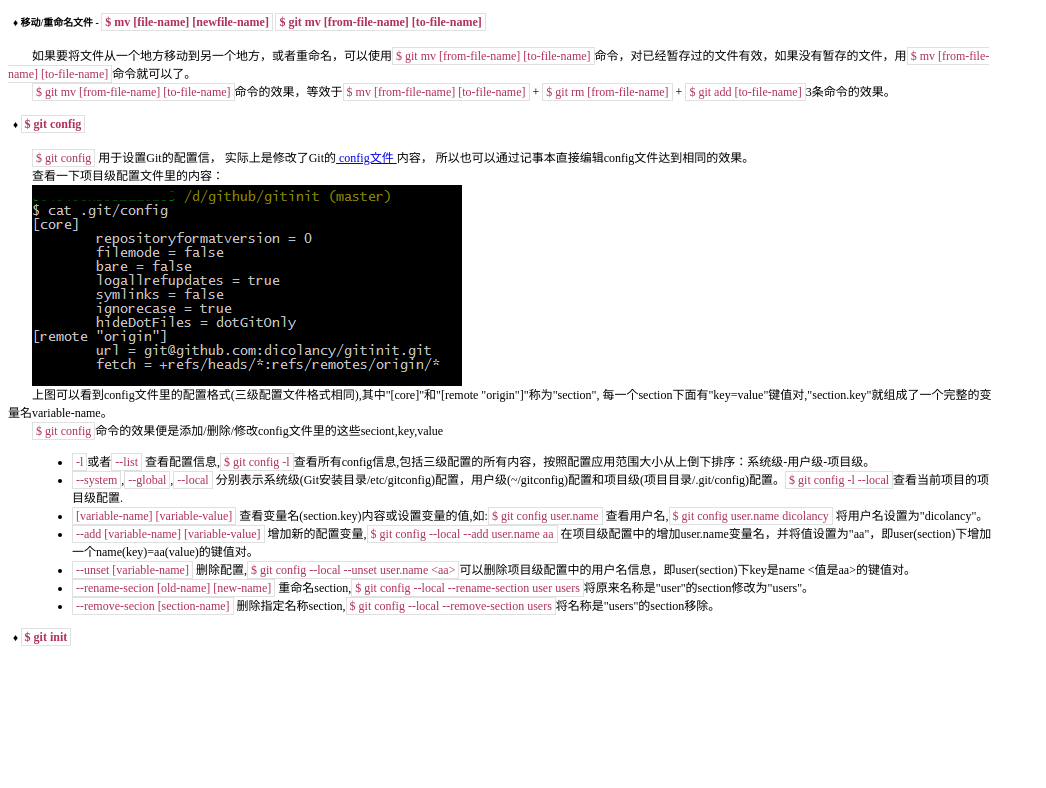
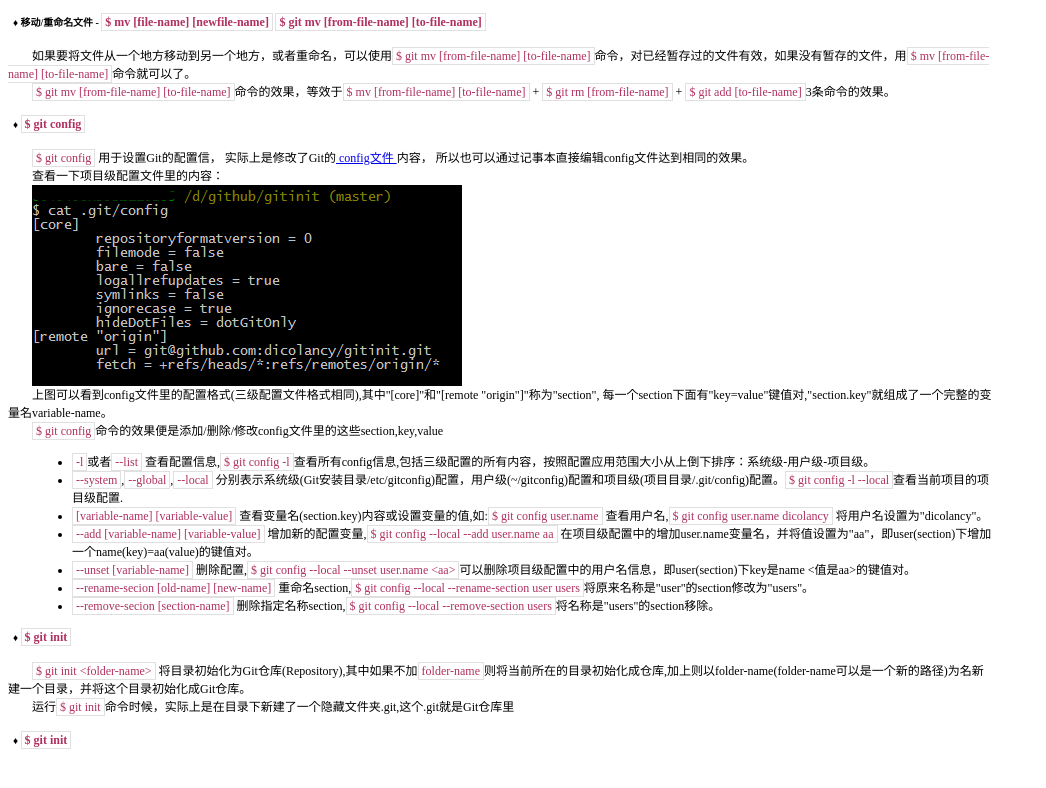
Before and after one commit to ayi0z/PGRN, a plain HTML site: page pgrn.html in a window 1280 px wide. Shown: the part 6914-7702 px from the top of the page, without its empty margins (0-1046 px from the left). Before the commit the page ends 7644 px from the top, so only its background shows below. Drawn offline with Linux system fonts and the light colour scheme.

Commit message:
update pgrn.html

```diff
--- a/pgrn.html
+++ b/pgrn.html
@@ -711,7 +711,7 @@
 				<span><img src="images/gitconfig-1.png"/></span>
 				<p>上图可以看到config文件里的配置格式(三级配置文件格式相同),其中"[core]"和"[remote "origin"]"称为"section",
 					每一个section下面有"key=value"键值对,"section.key"就组成了一个完整的变量名variable-name。</p>
-				<p><mark>$ git config</mark>命令的效果便是添加/删除/修改config文件里的这些seciont,key,value</p>
+				<p><mark>$ git config</mark>命令的效果便是添加/删除/修改config文件里的这些section,key,value</p>
 				<ul>
 					<li><mark>-l</mark>或者<mark>--list</mark> 查看配置信息,<mark>$ git config -l</mark>查看所有config信息,包括三级配置的所有内容，按照配置应用范围大小从上倒下排序：系统级-用户级-项目级。</li>
 					<li><mark>--system</mark>,<mark>--global</mark>,<mark>--local</mark> 分别表示系统级(Git安装目录/etc/gitconfig)配置，用户级(~/gitconfig)配置和项目级(项目目录/.git/config)配置。<mark>$ git config -l --local</mark>查看当前项目的项目级配置.</li>
@@ -724,6 +724,11 @@
 			</section>
 			<section>
 				<h5 id="gitinit"><mark>$ git init</mark></h5>
+				<p><mark>$ git init &lt;folder-name&gt;</mark> 将目录初始化为Git仓库(Repository),其中如果不加<mark>folder-name</mark>则将当前所在的目录初始化成仓库,加上则以folder-name(folder-name可以是一个新的路径)为名新建一个目录，并将这个目录初始化成Git仓库。</p>
+				<p>运行<mark>$ git init</mark>命令时候，实际上是在目录下新建了一个隐藏文件夹.git,这个.git就是Git仓库里</p>
+			</section>
+			<section>
+				<h5 id="gitclone"><mark>$ git init</mark></h5>
 				<p></p>
 			</section>
 			<p></p>
```
